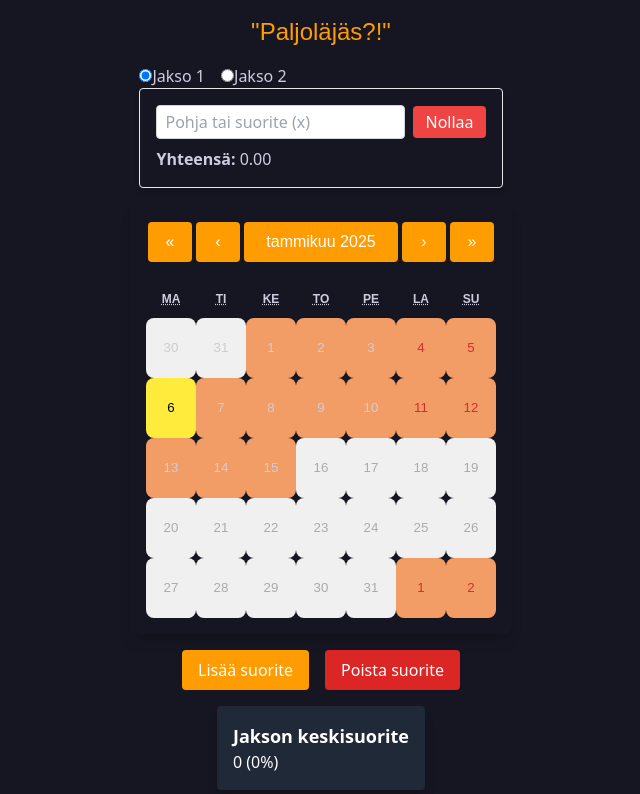
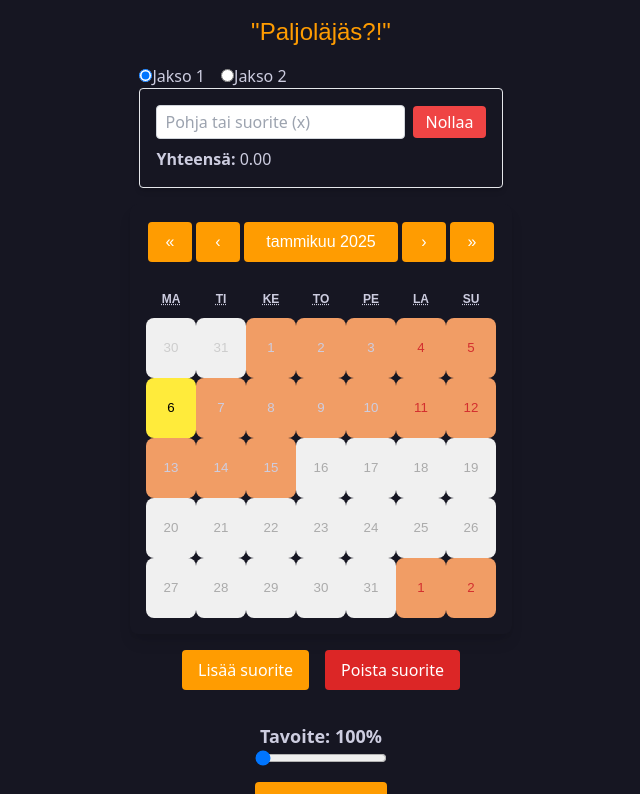
Before and after one commit to ramzorrr/polku, a React (Vite) app: page / in a window 1280 px wide. Shown: the top 794 px of the page, without its empty margins (319-959 px from the left). Built offline with nearby package versions, Linux system fonts and the light colour scheme.

Commit message:
deleted the jakson tavoite from app.tsx and it comes from only tavoite.tsx from now on

```diff
--- a/src/App.tsx
+++ b/src/App.tsx
@@ -232,12 +232,6 @@ const App = () => {
         </div>
       )}
 
-      <div className="mt-4 p-4 bg-gray-800 text-white rounded shadow-lg">
-        <h3 className="text-lg font-bold">Jakson keskisuorite</h3>
-        <p>
-          {average} ({averagePercentage}%)
-        </p>
-      </div>
 
       <Tavoite data={data} period={period} />
 
```
